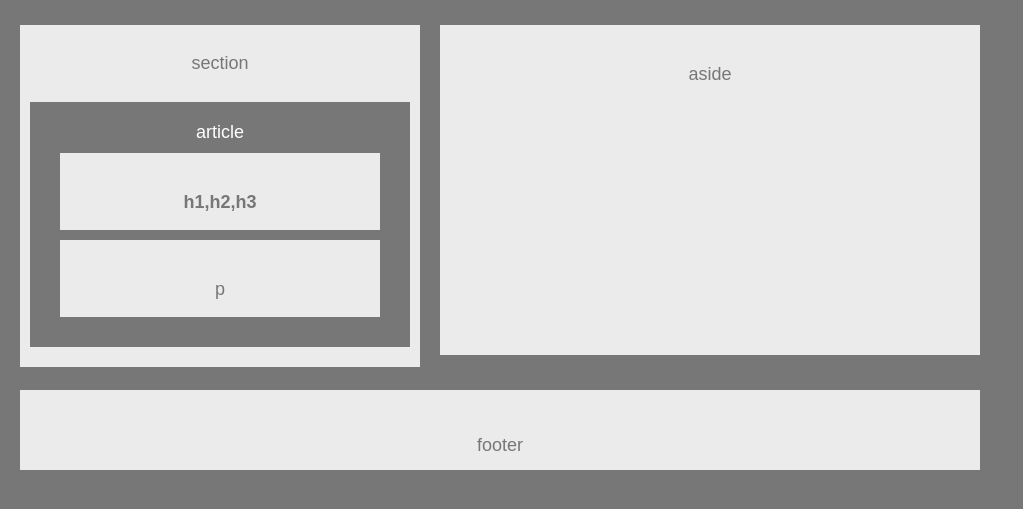
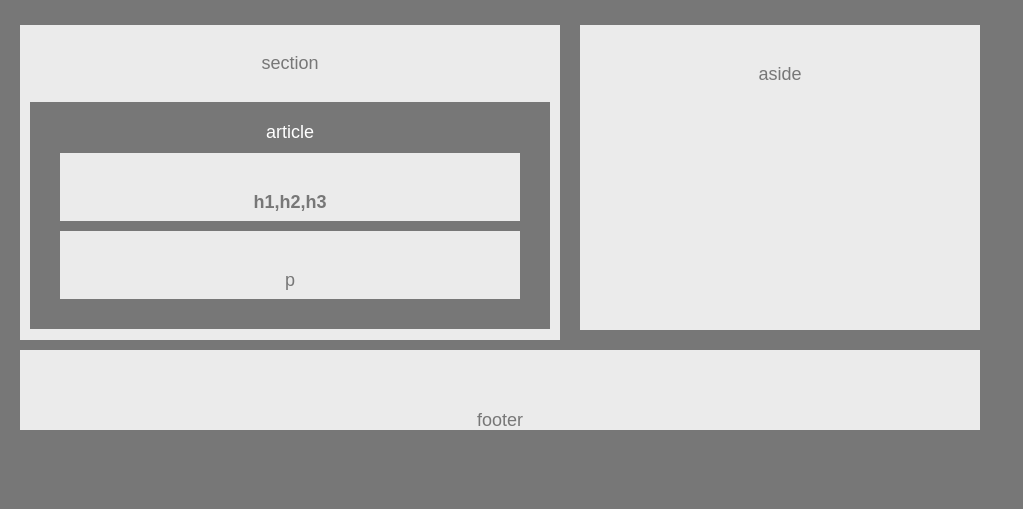
Before and after one commit to keelylumbra/HH-Wireframe, a PHP site: page / in a window 1280 px wide. Shown: the part 220-729 px from the top of the page, without its empty margins (0-1023 px from the left). Run offline with PHP 8.4, Linux system fonts and the light colour scheme; some libraries are stand-ins or nearby versions.

Commit message:
really done

```diff
--- a/style.css
+++ b/style.css
@@ -34,17 +34,17 @@ body {
   			margin: 10px 10px 10px 10px;
   			color: #777;
   			align-content: center;
-  			padding-bottom: 10px;
+  			padding-bottom: 1px;
 		}
 
 		aside {
 			background-color: #ebebeb;
   			float: left;
  			margin: 100px;
-  			width: 540px;
+  			width: 400px;
   			margin: 5px 20px 80px 20px;
 			text-align: center;
-			height: 145px;
+			height: 120px;
 			padding-bottom: 185px;
 			border-color: #777;
 			border-left: 20px;
@@ -54,7 +54,7 @@ body {
 
 		footer {
 			background-color: #ebebeb;
-			margin: 390px 20px 80px 20px;
+			margin: 350px 20px 80px 20px;
 			text-align: center;
 			width: 960px;
 			height: 80px;
@@ -67,7 +67,7 @@ body {
 			text-align: center;
 			background-color: #ebebeb;
 			margin: 5px 0px 0px 20px;
-			width: 400px;
+			width: 540px;
 			padding: 20px, 0px, 20px, 0px;
 			color: #777;
 
```
